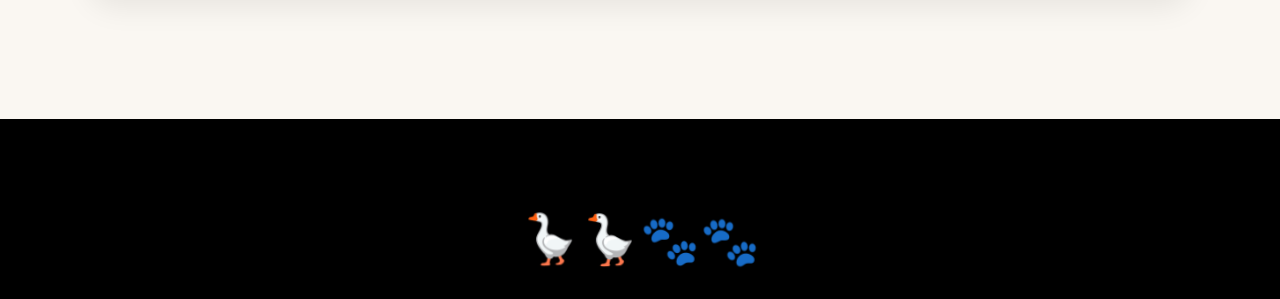
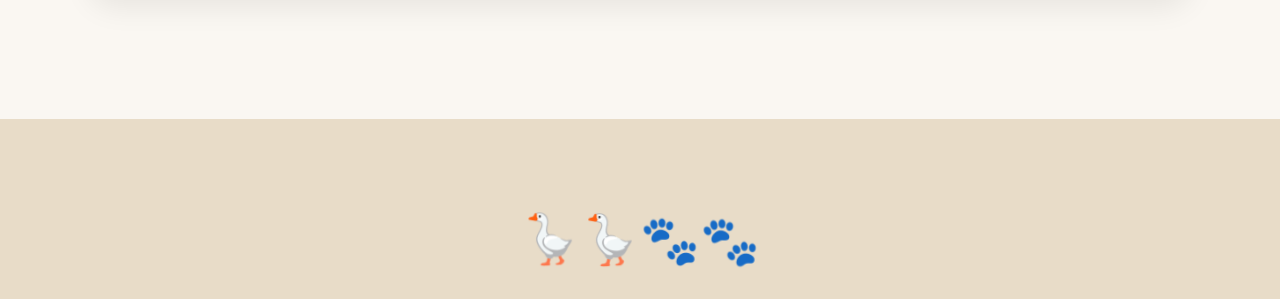
Before and after one commit to JoelRWeston/JoelRWeston.github.io, a plain HTML site: page index.html in a window 1280 px wide. Shown: the part 6508-6807 px from the top of the page. Drawn offline with nearby package versions, Linux system fonts and the light colour scheme; a web font is replaced by a local one.

Commit message:
Initial commit: Wedding website

```diff
--- a/style.css
+++ b/style.css
@@ -1240,8 +1240,9 @@ a {
 }
 
 /* ===== Footer ===== */
+
 .footer {
-    background: black; /* Change to white or transparent if you want to see the text */
+    background: var(--dark-bg);
     padding: 80px 0 40px;
     text-align: center;
     color: black;
@@ -1294,7 +1295,6 @@ a {
     color: rgba(0, 0, 0, 0.25);
     text-transform: uppercase;
 }
-
 
 /* ===== Animate-in (scroll reveal) ===== */
 .animate-in {
```
